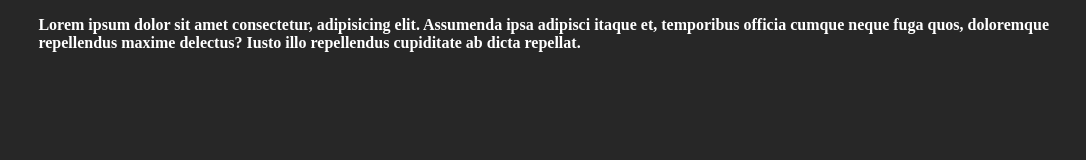
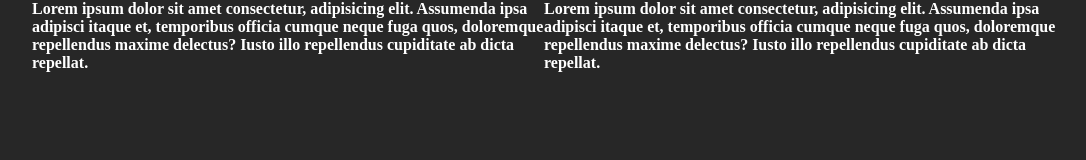
Before and after one commit to nic-dgl203-2021FA/assignment4a-1-joslin26, a plain HTML site: page index.html in a window 1280 px wide. Shown: the whole page, without its empty margins (96-1182 px from the left). Drawn offline with Linux system fonts and the light colour scheme.

Commit message:
Add mixin class

```diff
--- /dev/null
+++ b/_variables.scss
@@ -0,0 +1,10 @@
+$primary-color: #272727;
+$accent-color: #ff652f;
+$text-color: #fff;
+
+
+$font-weights: (
+    "regular": 400,
+    "medium": 500,
+    "bold": 700
+);
--- a/index.html
+++ b/index.html
@@ -11,6 +11,8 @@
     <div class="main">
         <p class="main_paragraph">Lorem ipsum dolor sit amet consectetur, adipisicing elit. Assumenda ipsa adipisci itaque et, temporibus officia cumque neque fuga quos, doloremque repellendus maxime delectus? Iusto illo repellendus cupiditate ab dicta repellat.
         </p>
+        <p class="main_paragraph">Lorem ipsum dolor sit amet consectetur, adipisicing elit. Assumenda ipsa adipisci itaque et, temporibus officia cumque neque fuga quos, doloremque repellendus maxime delectus? Iusto illo repellendus cupiditate ab dicta repellat.
+        </p>
     </div>
 
 </body>
--- a/main.scss
+++ b/main.scss
@@ -1,15 +1,15 @@
+@import './resets';
+@import './variables';
 
-$primary-color: #272727;
-$accent-color: #ff652f;
-$text-color: #fff;
+@function weight($weight-name) {
+    @return map-get($font-weights, $weight-name);
+}
 
-
-$font-weights: (
-    "regular": 400,
-    "medium": 500,
-    "bold": 700
-);
-
+@mixin flexCenter {
+    display: flex;
+    justify-content: center;
+    align-items: center;
+}
 
 body {
     background:$primary-color;
@@ -17,11 +17,12 @@ body {
 }
 
 .main {
+    @include flexCenter;
     width: 80%;
     margin: 0 auto;
 
     #{&}_paragraph {
-        font-weight: map-get($font-weights, bold);
+        font-weight: weight(bold);
 
         &:hover {
             color: pink;
```
Also changed, not shown: main.css, main.min.css, 2 other files.
